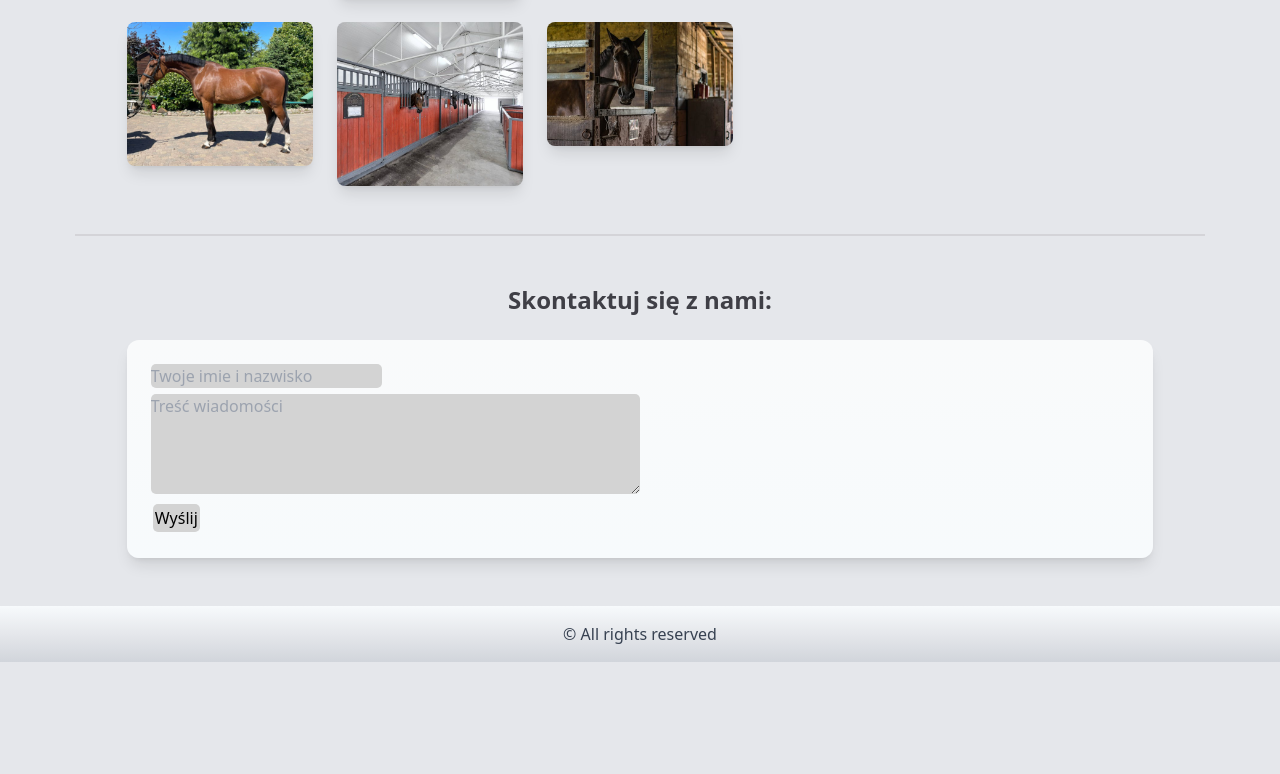
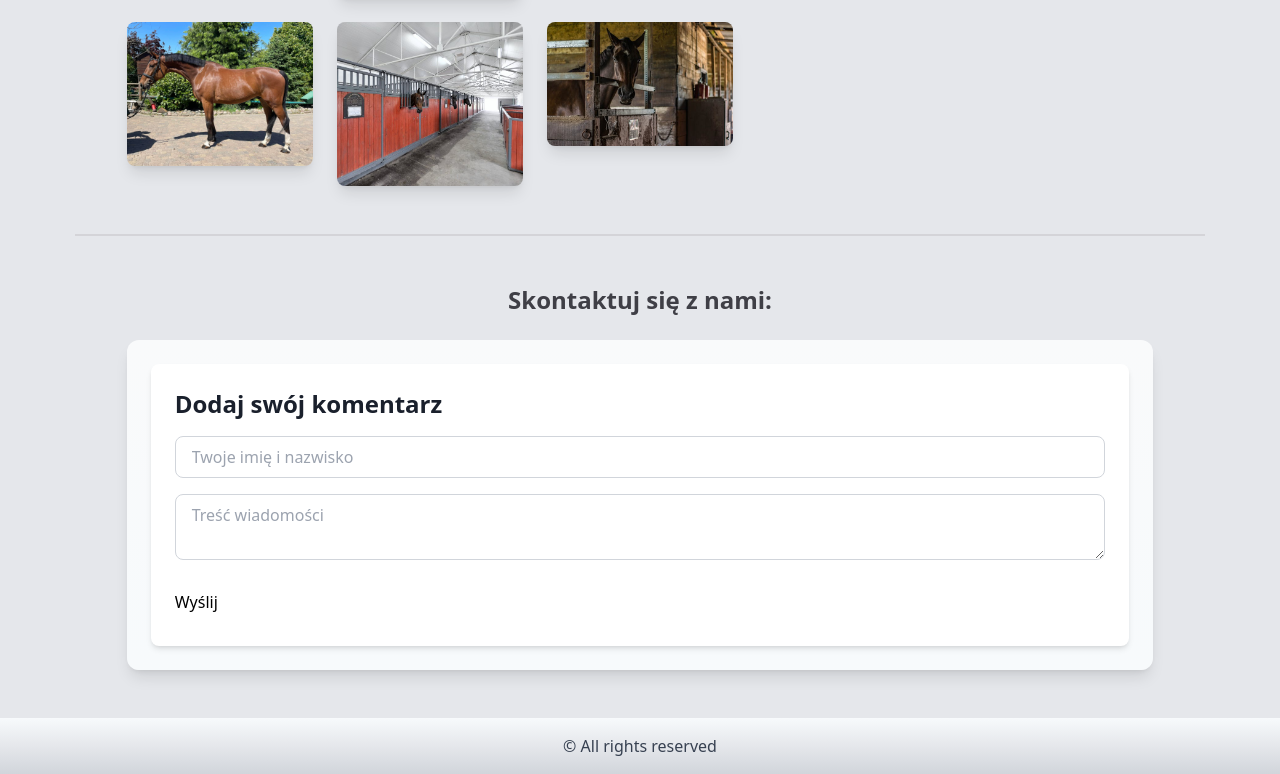
Before and after one commit to jradowski/dust2, a Next.js app: page /home in a window 1280 px wide. Shown: the part 1635-2409 px from the top of the page. Before the commit the page ends 2297 px from the top, so only its background shows below. Built offline with nearby package versions, Linux system fonts and the light colour scheme.

Commit message:
zmiana motywu v0.32

```diff
--- a/Komentarze.tsx
+++ b/Komentarze.tsx
@@ -1,17 +1,12 @@
 "use client";
-import React from 'react'
-import Image from 'next/image'
-import Link from 'next/link'
-import 'reactjs-popup/dist/index.css'
-import supabase from '@/supabaseClient.js'
-import { useEffect, useState } from 'react'
+import React, { useState } from "react";
+import supabase from "@/supabaseClient.js";
 
 const Komentarze: React.FC = () => {
     const [messageContent, setMessageContent] = useState<string>('');
     const [userId, setUserId] = useState<string>('');
-    const [ocenaa, setOcenaa] =  useState<string>('');
+    const [ocenaa, setOcenaa] = useState<string>('');
     const [error, setError] = useState<string | null>(null);
-
 
     const sendMessage = async () => {
         if (!userId || !messageContent) {
@@ -34,38 +29,50 @@
     };
 
     return (
-        <div>
+        <div className="p-6 bg-white rounded-lg shadow-md dark:bg-gray-800">
+            <h2 className="text-2xl font-semibold text-gray-800 dark:text-gray-100 mb-4">
+                Dodaj swój komentarz
+            </h2>
             <input
-                className="custom-select"
+                className="w-full px-4 py-2 mb-4 border border-gray-300 rounded-lg focus:outline-none focus:ring-2 focus:ring-blue-300 dark:border-gray-700 dark:bg-gray-900 dark:focus:ring-blue-600"
                 type="text"
-                placeholder="Twoje imie i nazwisko"
+                placeholder="Twoje imię i nazwisko"
                 value={userId}
                 onChange={(e) => setUserId(e.target.value)}
             />
-            {/* <h2>Twoja ocena</h2>
-            <input
-                className="ocena-select"
-                type="number"
-                min="0"
-                max="5"
-                placeholder="Ocena"
-                value={ocenaa}
-                onChange={(e) => setOcenaa(e.target.value)}
-            /> */}
-            <br></br>
             <textarea
-                className="comments-textarea"
+                className="w-full px-4 py-2 mb-4 border border-gray-300 rounded-lg focus:outline-none focus:ring-2 focus:ring-blue-300 dark:border-gray-700 dark:bg-gray-900 dark:focus:ring-blue-600"
                 placeholder="Treść wiadomości"
                 value={messageContent}
                 onChange={(e) => setMessageContent(e.target.value)}
-            /><br></br>
-            <button className="custom-button" onClick={sendMessage}>Wyślij</button>
-            {error && <p style={{ color: 'red' }}>{error}</p>}
+            />
+            {/* <div className="mb-4">
+                <label className="block text-gray-700 dark:text-gray-300 mb-2">
+                    Twoja ocena (0-5)
+                </label>
+                <input
+                    className="w-full px-4 py-2 border border-gray-300 rounded-lg focus:outline-none focus:ring-2 focus:ring-blue-300 dark:border-gray-700 dark:bg-gray-900 dark:focus:ring-blue-600"
+                    type="number"
+                    min="0"
+                    max="5"
+                    placeholder="Ocena"
+                    value={ocenaa}
+                    onChange={(e) => setOcenaa(e.target.value)}
+                />
+            </div> */}
+            <button
+                className="px-6 py-2 text-black bg-blue-600 rounded-lg hover:bg-blue-700 focus:outline-none focus:ring-2 focus:ring-blue-300 dark:bg-blue-500 dark:hover:bg-blue-600 dark:focus:ring-blue-700 dark:text-white"
+                onClick={sendMessage}
+            >
+                Wyślij
+            </button>
+            {error && (
+                <p className="mt-4 text-red-500">
+                    {error}
+                </p>
+            )}
         </div>
     );
+};
 
-
-
-
-};
 export default Komentarze;
```
